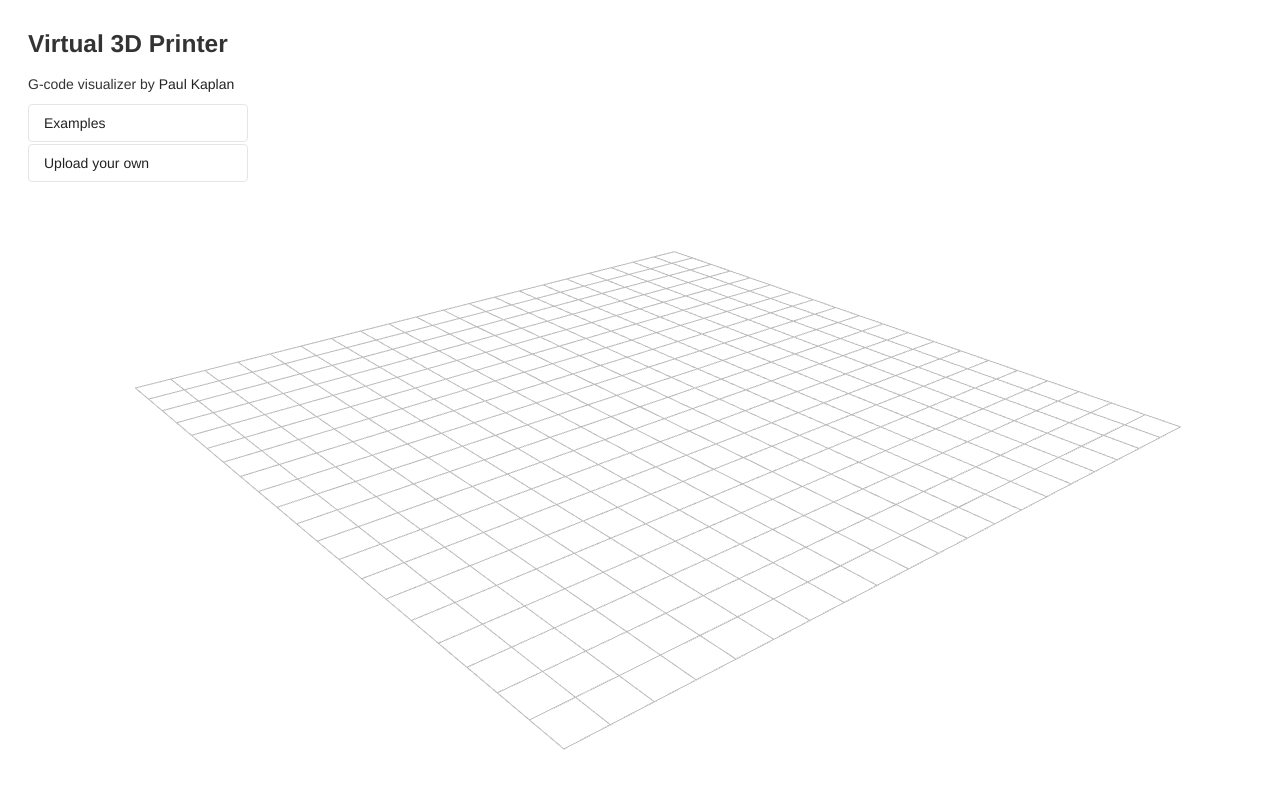
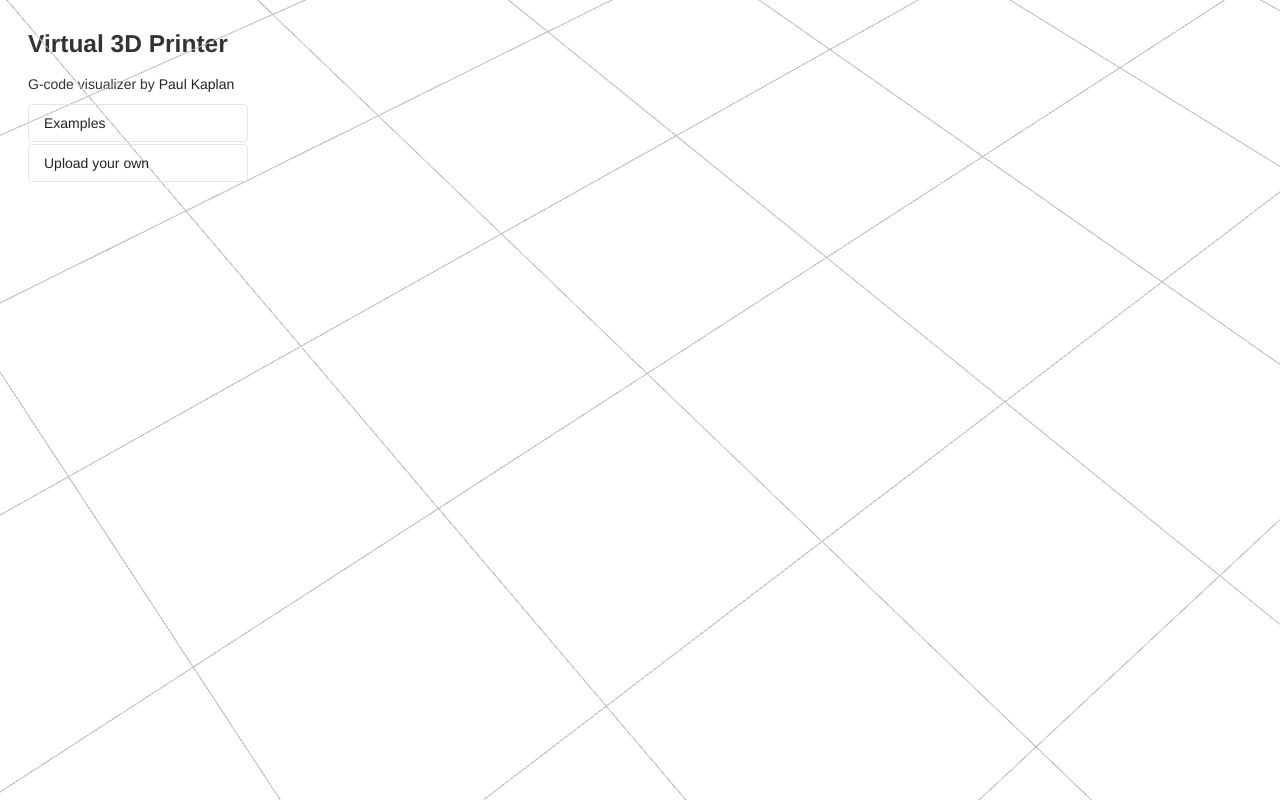
Before and after one commit to paulkaplan/Art, a plain HTML site: page GCodeViewer/index.html in a window 1280 px wide. Drawn offline with nearby package versions, Linux system fonts and the light colour scheme; no server answers; animation ran at ten frames a second.

Commit message:
Camera default location zoomed in

```diff
--- a/GCodeViewer/index.html
+++ b/GCodeViewer/index.html
@@ -327,8 +327,8 @@ function init(){
       10000       // Far
   );
 
-  camera.position.set(120,70,100);
-  camera.lookAt( new THREE.Vector3(0, 20, 0) );
+  camera.position.set(12,20,10);
+  camera.lookAt( new THREE.Vector3(1,0,1) );
 
   renderer = new THREE.WebGLRenderer({
     antialias: true
@@ -339,7 +339,7 @@ function init(){
   document.body.appendChild( renderer.domElement );
 
   controls = new THREE.OrbitControls( camera );
-  controls.center = new THREE.Vector3(0,20,0);
+  controls.center = new THREE.Vector3(1,0,1);
 
   var plane = new THREE.Mesh( new THREE.PlaneGeometry( 100, 100, 20, 20 ), new THREE.MeshBasicMaterial( { color: 0xbbbbbb, wireframe: true } ) );
   plane.rotation.x = - Math.PI / 2;
```
